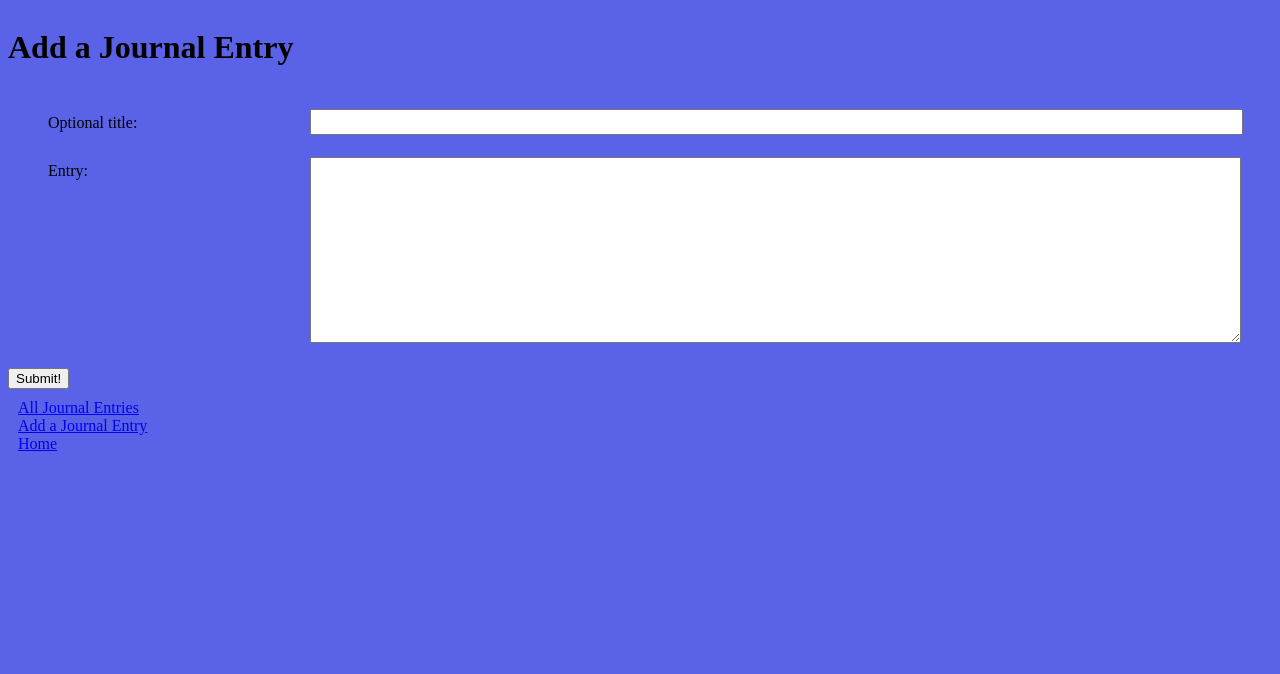
After one commit to DCampbell0519/django-crud-app-lab, a Django app: page /journal/create/ in a window 1280 px wide. The commit adds this page. Shown: the top 674 px of the page. Run offline with Django 5.2, Linux system fonts and the light colour scheme.

Commit message:
create form completed

```diff
--- a/my_journal/models.py
+++ b/my_journal/models.py
@@ -2,15 +2,19 @@ import datetime
 
 from django.db import models
 from django.utils import timezone
+from django.urls import reverse
 
 # Create your models here.
 class Journal(models.Model):
     title = models.CharField('Optional title', max_length=100)
     entry = models.TextField()
-    pub_date = models.DateTimeField('date published')
+    pub_date = models.DateTimeField('date published', auto_now_add=True)
 
     def __str__(self):
         return self.title
 
     def was_published_recently(self):
         return self.pub_date >= timezone.now() - datetime.timedelta(days=1)
+
+    def get_absolute_url(self):
+        return reverse('journal-detail', kwargs={ 'journal_id': self.id })
--- /dev/null
+++ b/my_journal/static/css/form.css
@@ -0,0 +1,39 @@
+.form-header {
+  display: flex;
+  flex-direction: column;
+  width: 100%;
+}
+
+table {
+  padding: 0 40px;
+  width: 100%;
+  border-spacing: 0 20px;
+}
+
+th {
+  text-align: left;
+  padding: 6px 20px 0 0;
+  font-weight: normal;
+  vertical-align: top;
+  font-size: var(--font-reg);
+}
+
+td {
+  max-width: 60%;
+}
+
+td > * {
+  width: 100%;
+  padding: 2px 4px;
+  font-size: var(--font-l);
+}
+
+td > textarea {
+  height: calc(4 * var(--font-l) + 8px);
+  font-family: inherit;
+}
+
+.btn {
+  align-self: flex-end;
+  margin-right: 40px;
+}
--- a/my_journal/templates/base.html
+++ b/my_journal/templates/base.html
@@ -13,6 +13,7 @@
     <nav>
       <ul>
         <li><a href="{% url 'journal-index' %}">All Journal Entries</a></li>
+        <li><a href="{% url 'journal-create' %}">Add a Journal Entry</a></li>
         <li><a href="{% url 'home' %}">Home</a></li>
       </ul>
     </nav>
--- /dev/null
+++ b/my_journal/templates/my_journal/journal_form.html
@@ -0,0 +1,19 @@
+{% extends 'base.html' %} {% load static %}
+{% block head %}
+    <link rel="stylesheet" href="{% static 'css/form.css' %}" />
+{% endblock %}
+
+{% block content %}
+<div class="form-header">
+    <h1>Add a Journal Entry</h1>
+</div>
+
+<form action="" method="POST" class="form-container">
+    {% csrf_token %}
+    <table>
+        {{ form.as_table }}
+    </table>
+    <button type="submit" clas="btn submit">Submit!</button>
+</form>
+
+{% endblock %}
--- a/my_journal/urls.py
+++ b/my_journal/urls.py
@@ -5,4 +5,5 @@ urlpatterns = [
     path('', views.home, name='home'),
     path('journal/', views.journal_index, name='journal-index'),
     path('journal/<int:journal_id>/', views.journal_detail, name='journal-detail'),
+    path('journal/create/', views.JournalCreate.as_view(), name='journal-create')
 ]
--- a/my_journal/views.py
+++ b/my_journal/views.py
@@ -1,4 +1,5 @@
 from django.shortcuts import render
+from django.views.generic.edit import CreateView
 from django.http import HttpResponse
 from .models import Journal
 
@@ -8,8 +9,13 @@ def home(request):
 
 def journal_index(request):
     journal_entries = Journal.objects.all()
-    return render(request, 'journal/index.html', { 'journal_entries': journal_entries })
+    return render(request, 'my_journal/index.html', { 'journal_entries': journal_entries })
 
 def journal_detail(request, journal_id):
     journal_entry = Journal.objects.get(id=journal_id)
-    return render(request, 'journal/detail.html', { 'journal_entry': journal_entry })
+    return render(request, 'my_journal/detail.html', { 'journal_entry': journal_entry })
+
+class JournalCreate(CreateView):
+    model = Journal
+    fields = ['title', 'entry']
+    # success_url = '/journal/'
```
Also changed, not shown: my_journal/templates/my_journal/detail.html (renamed from my_journal/templates/journal/detail.html), my_journal/templates/my_journal/index.html (renamed from my_journal/templates/journal/index.html).
